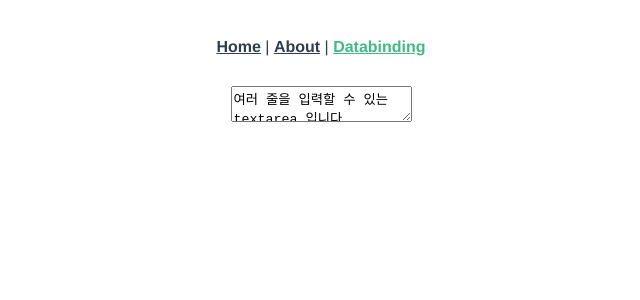
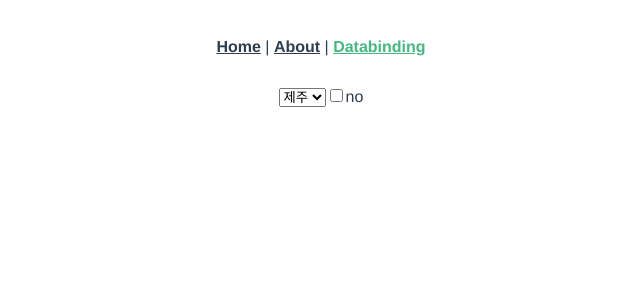
Before and after one commit to ohdowon064/a-week-before-entering-the-vuejs-project, a Vue app: page /databinding in a window 1280 px wide. Shown: the top 300 px of the page, without its empty margins (319-959 px from the left). Built offline with nearby package versions, Linux system fonts and the light colour scheme.

Commit message:
select, checkbox

```diff
--- a/src/views/DataBinding.vue
+++ b/src/views/DataBinding.vue
@@ -1,13 +1,19 @@
 <template>
     <div>
-        <textarea v-model="message"></textarea>
+        <select v-model="city">
+            <option value="02">서울</option>
+            <option value="21">부산</option>
+            <option value="064">제주</option>
+        </select>
+        <label><input type="checkbox" v-model="checked" true-value="yes" false-value="no">{{checked}}</label>
     </div>
 </template>
 <script>
 export default {
     data() {
         return {
-            message: "여러 줄을 입력할 수 있는 textarea 입니다."
+            city: "064",
+            checked: "no"
         };
     }
 }
```
